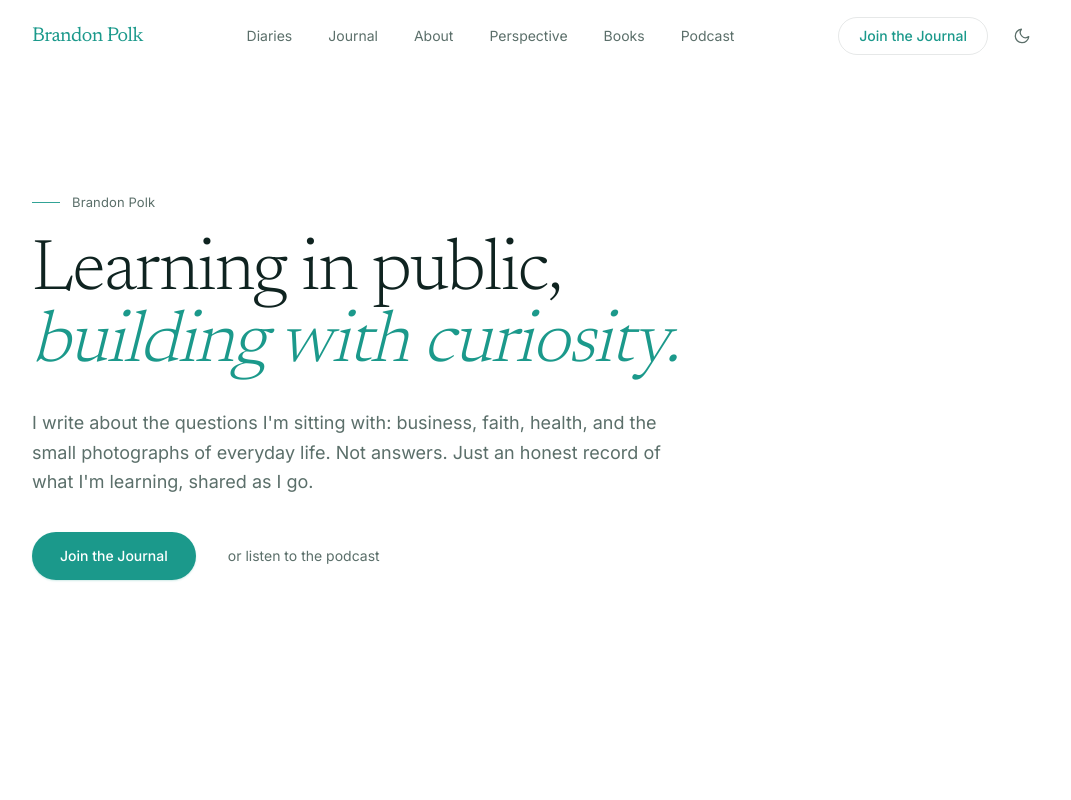
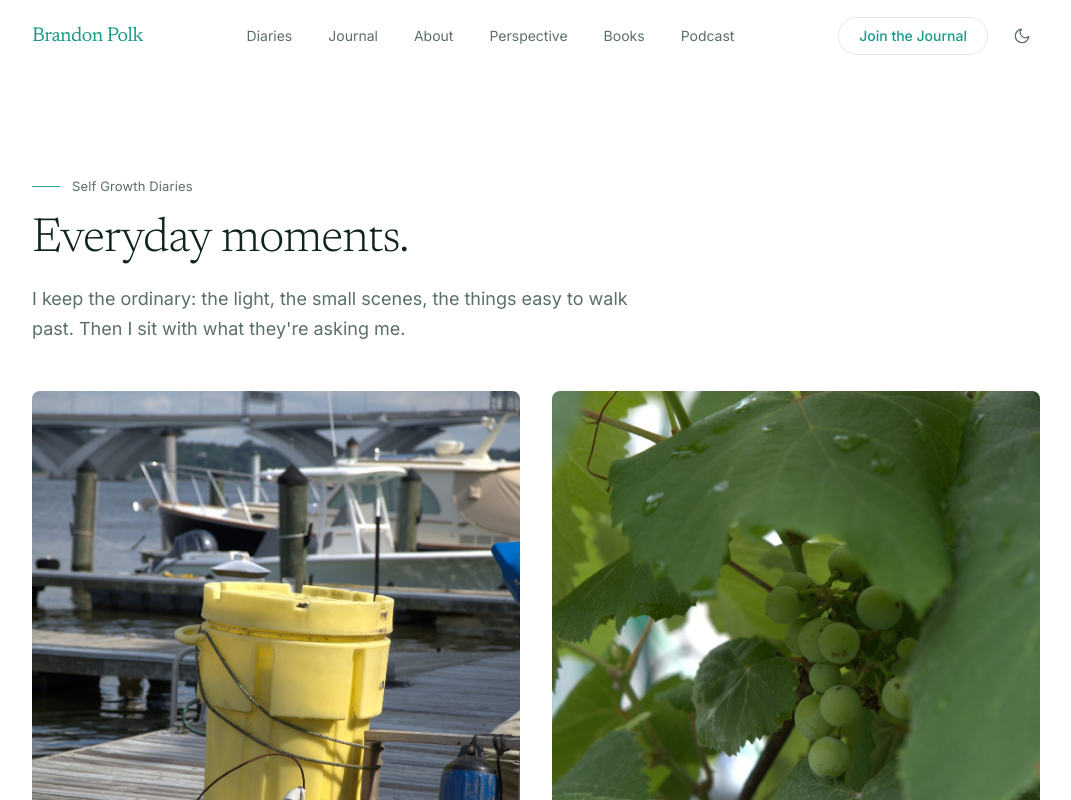
Before and after one commit to iambrandonpolk/brandon-polk-site, a Next.js app: page / in a window 1280 px wide. Shown: the top 800 px of the page, without its empty margins (104-1175 px from the left). Built offline with nearby package versions, Linux system fonts and the light colour scheme.

Commit message:
No hero. Work, then person, then invitation.

```diff
--- a/app/page.jsx
+++ b/app/page.jsx
@@ -1,5 +1,4 @@
 import Navbar from "@/components/Navbar";
-import Hero from "@/components/Hero";
 import Newsletter from "@/components/Newsletter";
 import About from "@/components/About";
 import Diaries from "@/components/Diaries";
@@ -8,35 +7,31 @@ import Reveal from "@/components/Reveal";
 
 // The homepage is intentionally a single, calm scroll.
 //
-// Two deliberate absences:
+// Three deliberate absences:
 //
-// 1. No quote rotator. It reserved the most contemplative design element on
+// 1. No hero. A headline announcing what the site is about, above the site
+//    itself, is a promise made before any evidence. The diary entries make
+//    the same point and prove it in the same breath.
+//
+// 2. No quote rotator. It reserved the most contemplative design element on
 //    a site about Brandon's own thinking for other people's ideas.
 //
-// 2. No "Recently / A living archive" index. It only pointed at the podcast,
-//    photography, and journal sections that follow it anyway.
+// 3. No bookshelf, gear, podcast, or perspective form. Each has its own page,
+//    reachable from the nav. None of them sit between a reader and the writing.
 //
-// The Diaries come first, right under the hero. They are the only thing on
-// this site Brandon made. Asking a stranger for their email before showing
-// them a single sentence you wrote is asking for a favour you haven't earned.
-//
-// The bookshelf, the gear, and the podcast each have their own page now.
-// The homepage is the writing, the invitation, and who is doing the writing.
-// Nothing on it is a list of things to buy or a player you have to scroll past.
+// What is left is the order that earns things: the work, then the person who
+// made it, then the invitation. Ask for the email last.
 export default function Home() {
   return (
     <>
       <Navbar />
       <main>
-        <Hero />
+        <Diaries />
         <Reveal>
-          <Diaries />
+          <About />
         </Reveal>
         <Reveal>
           <Newsletter />
-        </Reveal>
-        <Reveal>
-          <About />
         </Reveal>
       </main>
       <Footer />
```
